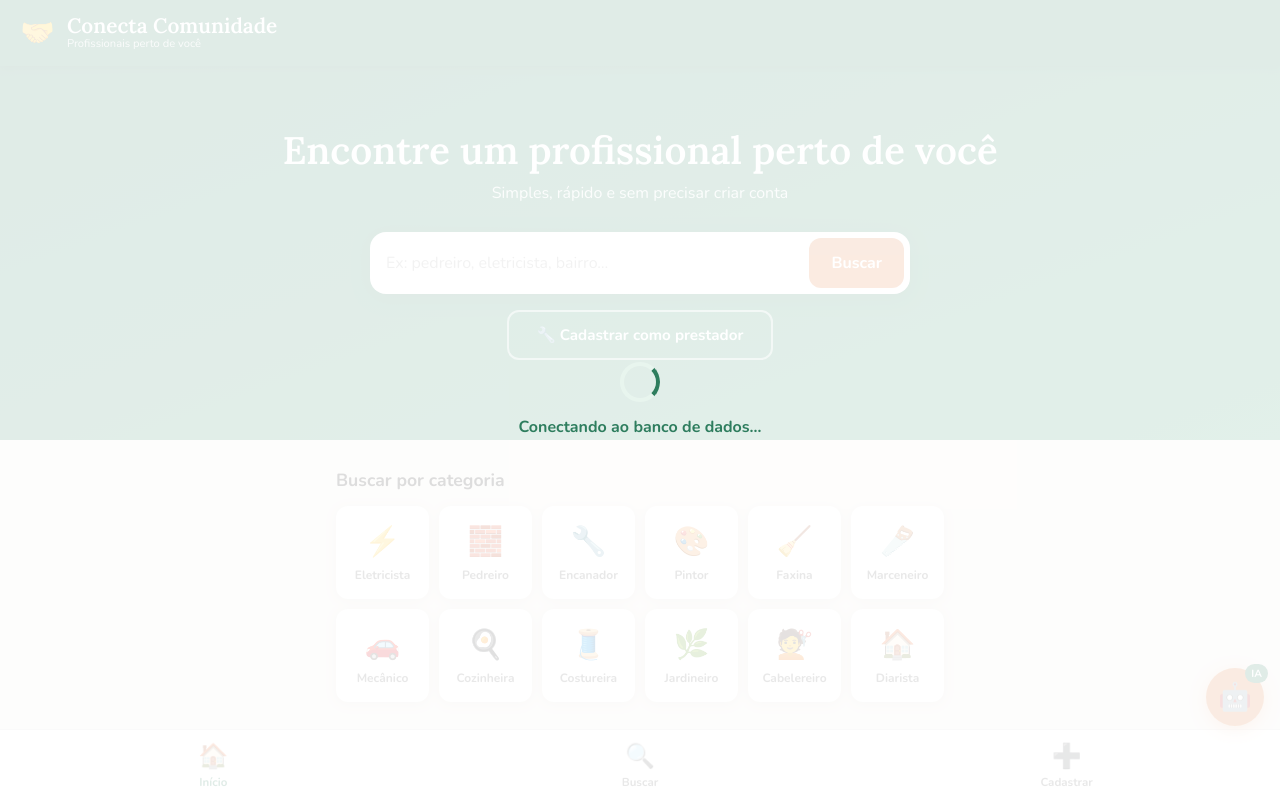
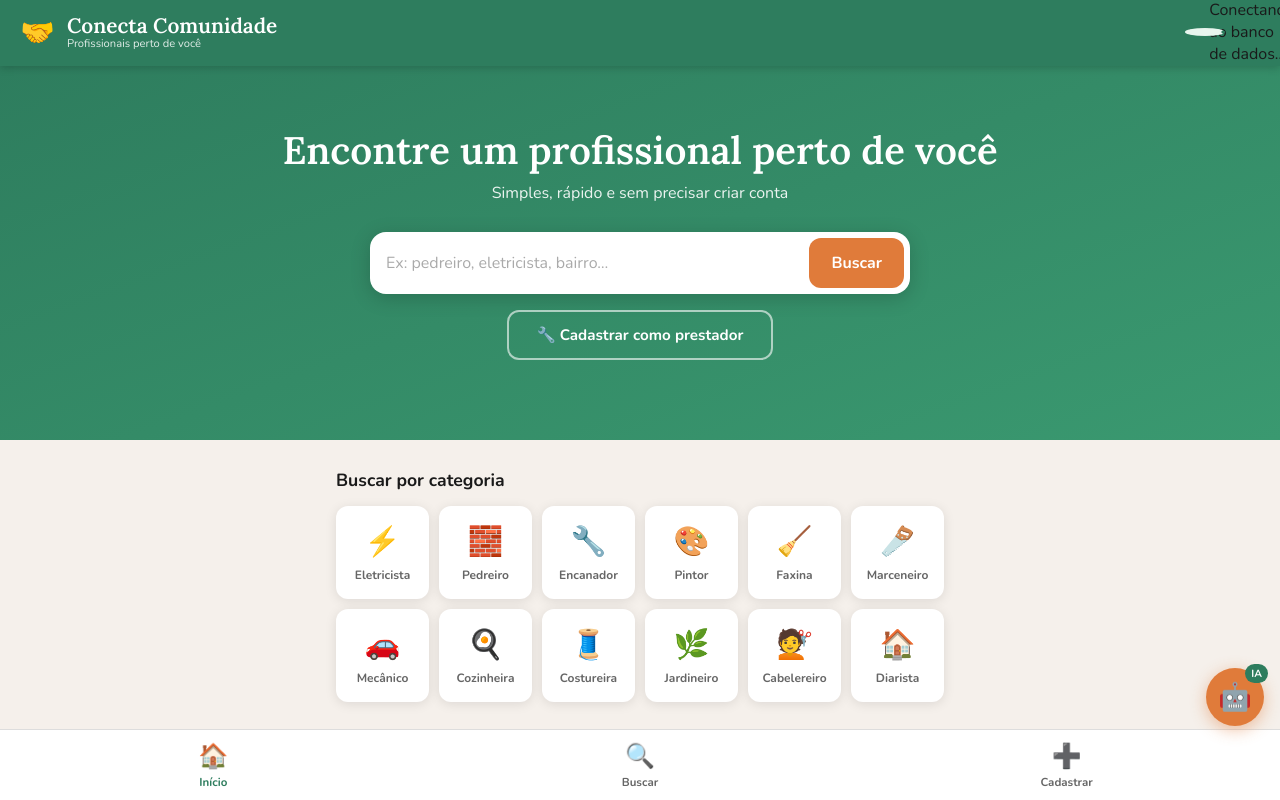
Before and after one commit to jonasmateus-ui/SITE-DE-CADASTRO-DE-PRESTADORES, a Flask app: page / in a window 1280 px wide. Run offline with Flask 3, Linux system fonts and the light colour scheme; some libraries are stand-ins or nearby versions.

Commit message:
Atualização na interface

```diff
--- a/templates/index.html
+++ b/templates/index.html
@@ -47,12 +47,11 @@
 
   /* ── LOADING OVERLAY ── */
   .loading-overlay {
-    position: fixed; inset: 0;
-    background: rgba(255,255,255,0.85);
-    display: flex; flex-direction: column; align-items: center; justify-content: center;
-    z-index: 9999;
-    gap: 14px;
-    font-size: 1rem; font-weight: 700; color: var(--green);
+  position: fixed; top: 12px; right: 12px;
+  background: transparent;
+  display: flex; align-items: center; justify-content: center;
+  z-index: 9999;
+  width: 40px; height: 40px;
   }
   .loading-overlay.hidden { display: none; }
   .spinner {
```
